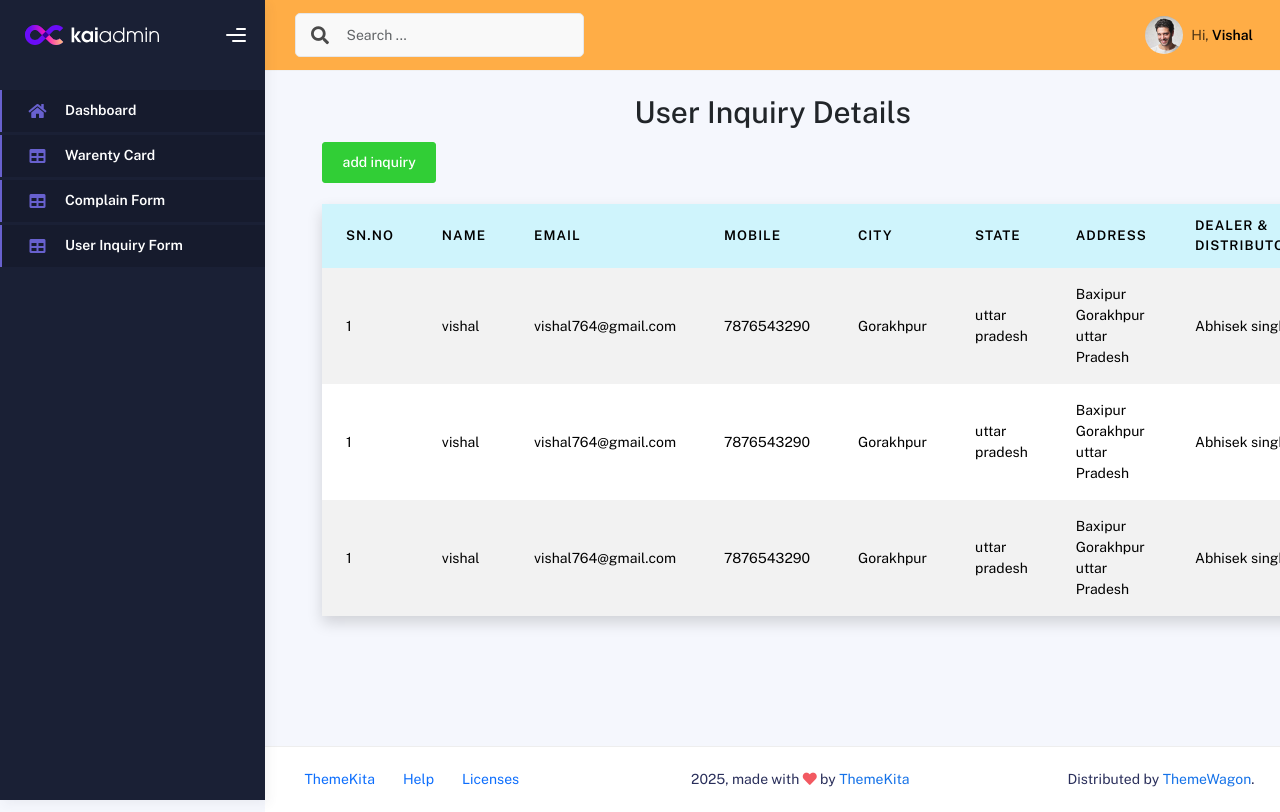
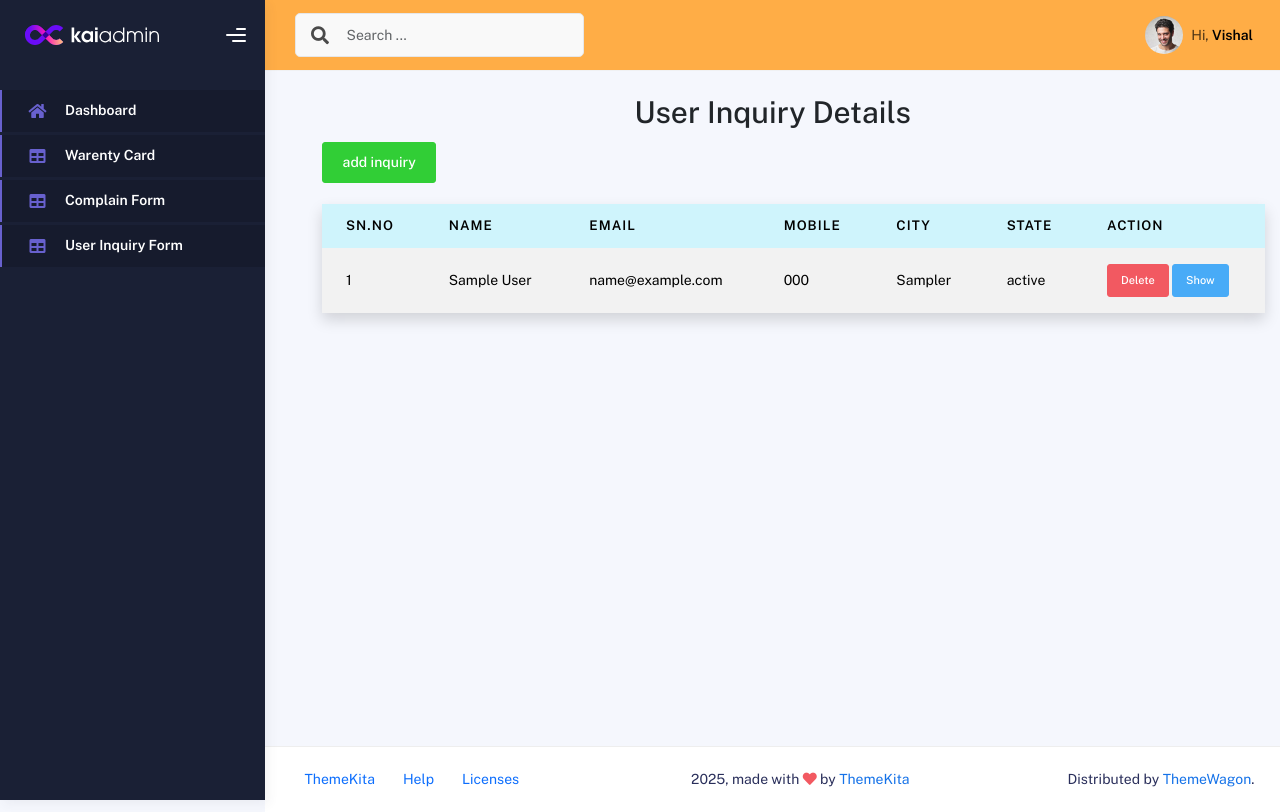
Before and after one commit to student-microncollage/Warrantycard, a Laravel app: page /userregister/index in a window 1280 px wide. Run offline with Laravel 12, Linux system fonts and the light colour scheme; tables that the repository leaves empty hold one stand-in row (values such as "Sample post").

Commit message:
fix code

```diff
--- a/app/Http/Controllers/UserRegisterController.php
+++ b/app/Http/Controllers/UserRegisterController.php
@@ -10,9 +10,11 @@ class UserRegisterController extends Controller
 {
 
   public function index(){
-    return view('backend.userregister');
+    $userregister = UserRegister::orderBy('id','desc')->paginate(6);
+    // dd($userregister);
+    return view('backend.userregister',compact('userregister'));
   }
-
+//--------------------- INSERT USERE-REGISTER QUERY -------------//
   public function userregister(){
     return view('backend.add_userregister');
   }
@@ -25,5 +27,19 @@ class UserRegisterController extends Controller
     return redirect()->route('userregister.index')->with('succes','Item Added Successfully...!');
   }
 
+  //----------------- DELETE USER-REGISTER QUERY ------------//
+  public function delete(string $id){
+    $userregister = UserRegister::find($id);
+    $userregister->delete();
+    return redirect()->route('userregister.index')->with('succes','Item deleted Successfully...!');
+  }
+ //----------------- SHOW USER-REGISTER QUERY ------------//
+  public function show(string $id){
+
+    $userregister = UserRegister::find($id);
+    return view('backend.showuser',compact('userregister'));
+
+  }
+
 
 }
--- a/resources/views/backend/add_userregister.blade.php
+++ b/resources/views/backend/add_userregister.blade.php
@@ -54,7 +54,7 @@
                     <div class="form-group mb-4">
                         <label for="dealer-distributor">Dealer or Distributor</label>
                         {{-- <input type="text" name="dealer" id="dealer-distributor" class="form-control" placeholder="Enter dealer or distributor name..." autofocus> --}}
-                        <select name="dealer_&_distributor" class="form-control">
+                        <select name="dealer_and_distributor" class="form-control">
                             <option value="">Select Dealer or Distributor</option>
                             <option value="Dealer">Dealer</option>
                             <option value="Distributor">Distributor</option>
--- a/resources/views/backend/complain.blade.php
+++ b/resources/views/backend/complain.blade.php
@@ -45,11 +45,8 @@
                     @endif
                 </tbody>
             </table>
-            {{-- <div class="mt-4 mx-4">
-                {{$complain->links()}}
-            </div> --}}
             <div class="mx-4 mb-4">
-                {{$complain->links('pagination::bootstrap-4')}}
+                {{$complain->links('pagination::bootstrap-5')}}
             </div>
 
         </div>
--- a/resources/views/backend/show.blade.php
+++ b/resources/views/backend/show.blade.php
@@ -5,8 +5,8 @@
 <div class="container mt-5">
     <div class="row justify-content-center">
         <div class="col-lg-10">
-            <div class="card border">
-                <div class="card-header text-center mt-5 bg-info">
+            <div class="card border  mt-5">
+                <div class="card-header text-center bg-info">
                     <h3>Warrenty Card Details</h3>
                 </div>
                 <div class="card-body">
--- a/resources/views/backend/userregister.blade.php
+++ b/resources/views/backend/userregister.blade.php
@@ -5,6 +5,7 @@
 <div class="container">
     <div class="row mx-4">
         <h1 class="text-dark text-center mt-4 ">User Inquiry Details</h1>
+        @include('backend.success')
         <div class="justify-content-center">
             <a href="{{route('userregister.add')}}" class="btn btn-success btn-md mx-4 mb-4 ">add inquiry </a>
             <table class="table table-bordred table-hover table-striped border-4 mx-4 shadow">
@@ -16,53 +17,37 @@
                         <th>Mobile</th>
                         <th>City</th>
                         <th>State</th>
-                        <th>Address</th>
-                        <th>Dealer & Distributor</th>
+                        {{-- <th>Address</th>
+                        <th>Dealer & Distributor</th> --}}
                         <th>Action</th>
                     </tr>
                 </thead>
                 <tbody>
-                    <tr>
-                        <td>1</td>
-                        <td>vishal</td>
-                        <td>vishal764@gmail.com</td>
-                        <td>7876543290</td>
-                        <td>Gorakhpur</td>
-                        <td>uttar pradesh</td>
-                        <td>Baxipur Gorakhpur uttar Pradesh</td>
-                        <td>Abhisek singh</td>
-                        <td>
-                            <a href="" class="btn btn-danger btn-sm">Delete</a>
-                        </td>
-                    </tr>
-                    <tr>
-                        <td>1</td>
-                        <td>vishal</td>
-                        <td>vishal764@gmail.com</td>
-                        <td>7876543290</td>
-                        <td>Gorakhpur</td>
-                        <td>uttar pradesh</td>
-                        <td>Baxipur Gorakhpur uttar Pradesh</td>
-                        <td>Abhisek singh</td>
-                        <td>
-                            <a href="" class="btn btn-danger btn-sm">Delete</a>
-                        </td>
-                    </tr>
-                    <tr>
-                        <td>1</td>
-                        <td>vishal</td>
-                        <td>vishal764@gmail.com</td>
-                        <td>7876543290</td>
-                        <td>Gorakhpur</td>
-                        <td>uttar pradesh</td>
-                        <td>Baxipur Gorakhpur uttar Pradesh</td>
-                        <td>Abhisek singh</td>
-                        <td>
-                            <a href="" class="btn btn-danger btn-sm">Delete</a>
-                        </td>
-                    </tr>
+                    @if ($userregister !== null)
+                        @foreach ($userregister as $userregisters )
+                        <tr>
+                            <td>{{$loop->iteration}}</td>
+                            <td>{{$userregisters->name}}</td>
+                            <td>{{$userregisters->email}}</td>
+                            <td>{{$userregisters->mobile}}</td>
+                            <td>{{$userregisters->city}}r</td>
+                            <td>{{$userregisters->state}}</td>
+                            {{-- <td>{{$userregisters->address}}</td>
+                            <td>{{ $userregisters->dealer_and_distributor }}</td> --}}
+                            <td>
+                                <a href="{{route('userregister.delete',['id'=>$userregisters->id])}}" onclick="return confirm('Are you sure delete this item...!')" class="btn btn-danger btn-sm">Delete</a>
+                                <a href="{{route('userregister.show',['id'=>$userregisters->id])}}"  class="btn btn-info btn-sm">Show</a>
+                            </td>
+                        </tr>
+                        @endforeach
+                    @else
+                        <tr><th class="text-danger text-center" colspan="9">Record Not found...!</th></tr>
+                    @endif
                 </tbody>
             </table>
+            <div class="mx-4 mt-3">
+                {{$userregister->links('pagination::bootstrap-5')}}
+            </div>
         </div>
     </div>
 </div>
--- a/resources/views/backend/warentycard.blade.php
+++ b/resources/views/backend/warentycard.blade.php
@@ -56,7 +56,7 @@
 
             </table>
             <div class="mx-4 mb-4">
-                {{$warentycard->links('pagination::bootstrap-4')}}
+                {{$warentycard->links('pagination::bootstrap-5')}}
             </div>
         </div>
     </div>
--- a/routes/web.php
+++ b/routes/web.php
@@ -32,3 +32,5 @@ Route::get('/complain/delete/{id}',[ComplainController::class,'delete'])->name('
 Route::get('/userregister/index',[UserRegisterController::class,'index'])->name('userregister.index');
 Route::get('/userregister/store',[UserRegisterController::class,'userregister'])->name('userregister.add');
 Route::post('/userregister/store',[UserRegisterController::class,'store'])->name('userregister.store');
+Route::get('/userregister/delete/{id}',[UserRegisterController::class,'delete'])->name('userregister.delete');
+Route::get('/userregister/show/{id}',[UserRegisterController::class,'show'])->name('userregister.show');
```
Also changed, not shown: app/Http/Requests/UserRegisterRequest.php (+4 -4 lines), resources/views/backend/showuser.blade.php (added, +35 -0 lines).
